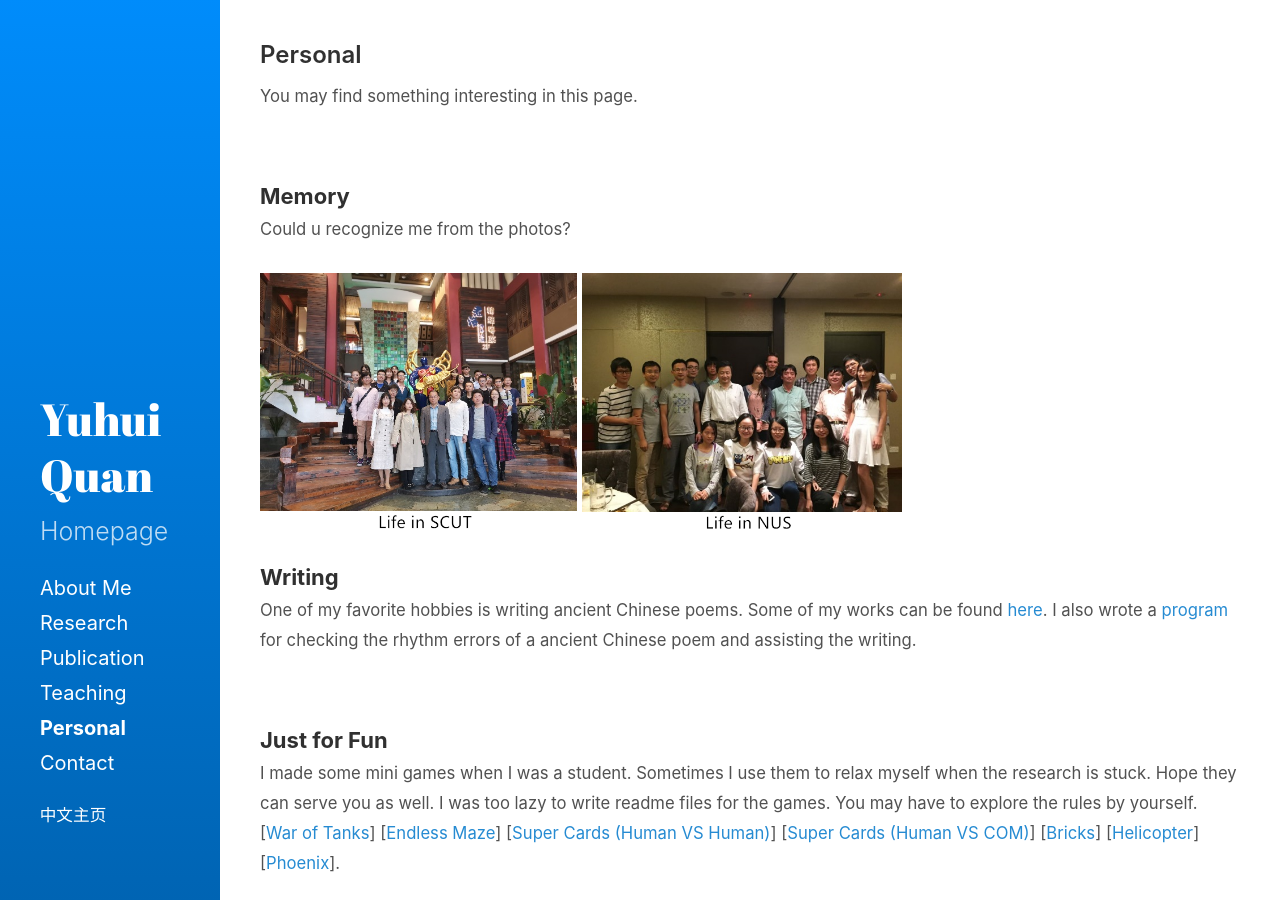
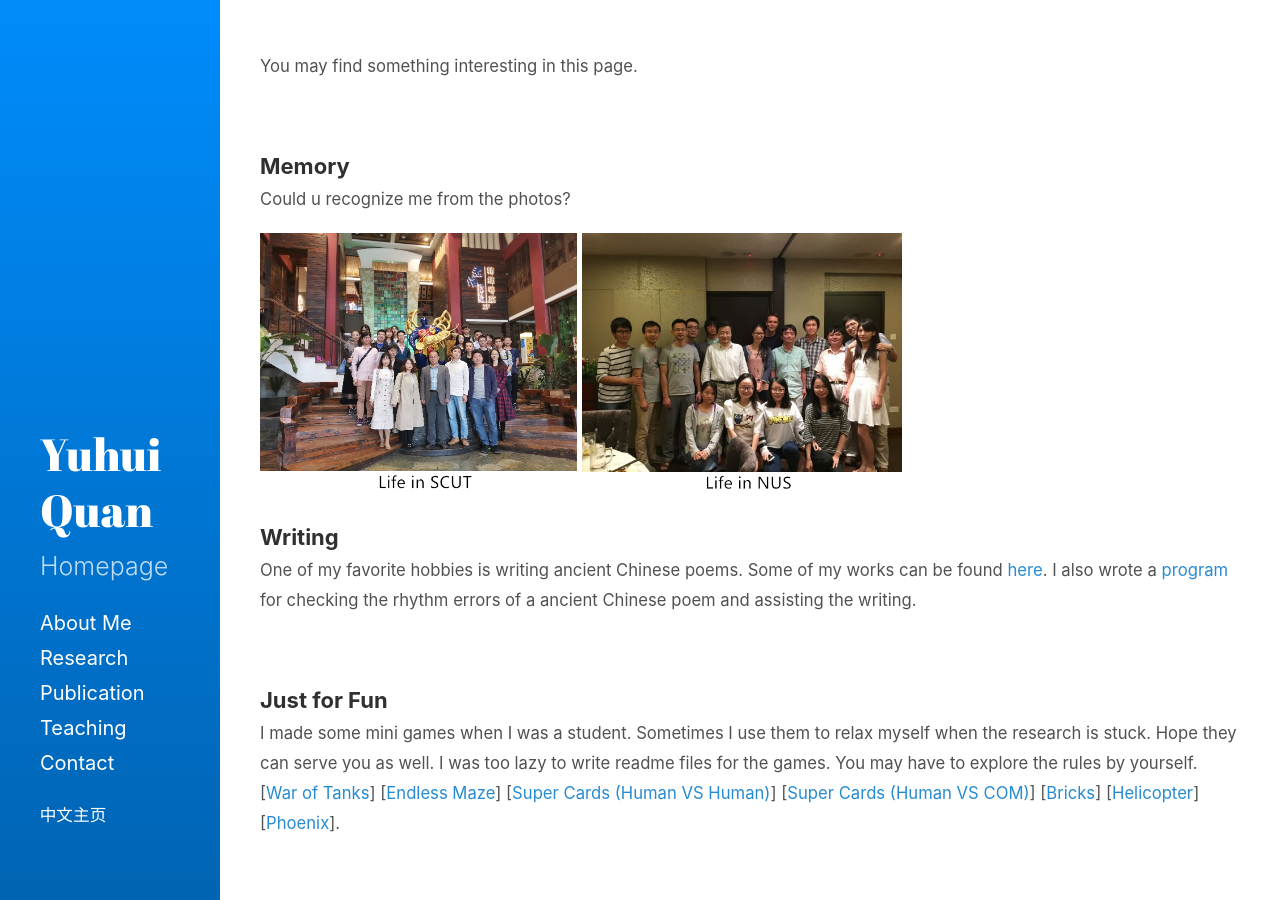
Before and after one commit to csyhquan/csyhquan.github.io, a Jekyll site: the page built from category/e_personal.md, in a window 1280 px wide and 900 px high. Built offline with Jekyll 4.4.1, drawn with Linux system fonts in a browser that asks for light colours; our own code applies the rules of GitHub Pages for plain Markdown files.

Commit message:
Update e_personal.md

```diff
--- a/category/e_personal.md
+++ b/category/e_personal.md
@@ -1,12 +1,15 @@
 ---
 layout: category
 title: Personal
+<style>
+p.ex1 {margin-bottom:-0.3cm}
+</style>
 ---
 <p><small>You may find something interesting in this page.</small></p>
 <br>
 <h7><strong>Memory</strong></h7>
-<p><small>Could u recognize me from the photos?</small><br>
-<small>&nbsp; </small><br>
+<p class="ex1"><small>Could u recognize me from the photos?</small></p>
+<p>
 <img src="https://github.com/csyhquan/csyhquan.github.io/raw/master/images/personal_1.png" alt="" height="260"/>
 <img src="https://github.com/csyhquan/csyhquan.github.io/raw/master/images/personal_2.png" alt="" height="260"/>
 </p>
@@ -22,7 +25,8 @@ title: Personal
 <br>
 <h7><strong>Toys</strong></h7>
 <p>
-<small>Texture removal on my son’s baby play mat, based on our upcoming work.</small><br>
+<small>Texture removal on my son’s baby play mat, based on our upcoming work.</small></p>
+<p>
 <small>&nbsp; </small><br>
 <img src="https://github.com/csyhquan/csyhquan.github.io/raw/master/images/personal_3.png" alt="" height="390"/>
 </p>
```
